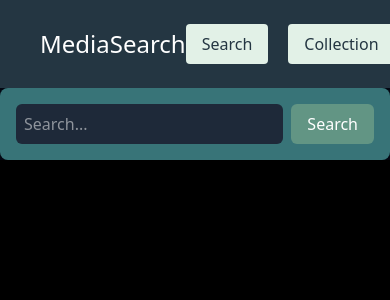
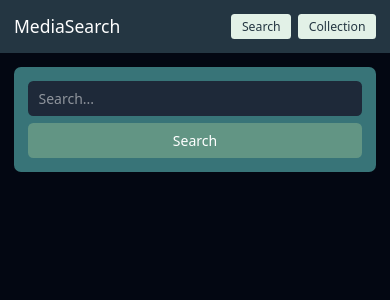
Before and after one commit to savan-navadiya63/MediaSearchWebProject, a React (Vite) app: page / in a window 390 px wide. Shown: the top 300 px of the page. Built offline with nearby package versions, Linux system fonts and the light colour scheme.

Commit message:
Responsive design update

```diff
--- a/src/App.jsx
+++ b/src/App.jsx
@@ -1,20 +1,17 @@
 import { Route, Routes } from "react-router-dom";
-import HomePage from "./components/pages/HomePage";
+import HomePage from "./components/pages/Homepage";
 import CollectionPage from "./components/pages/CollectionPage";
 import Navbar from "./components/Navbar";
 
 const App = () => {
   return (
-    <div className=" text-white w-full  bg-gray-950">
-
-    <Navbar></Navbar>
+    <div className="min-h-screen w-full text-white bg-gray-950 overflow-x-hidden">
+      <Navbar></Navbar>
       <Routes>
-
-        <Route path="/" element={<HomePage />}/>
-        <Route path="/collection" element={<CollectionPage />}/>
-
+        <Route path="/" element={<HomePage />} />
+        <Route path="/collection" element={<CollectionPage />} />
       </Routes>
-      </div>
+    </div>
   );
 };
 
--- a/src/components/Navbar.jsx
+++ b/src/components/Navbar.jsx
@@ -1,17 +1,26 @@
-
-
 import { Link } from "react-router-dom";
 const Navbar = () => {
   return (
-        <div className='flex justify-between items-center py-6 px-10 bg-(--c1) '>
-        <Link to='/' className='font-medium text-2xl'>MediaSearch</Link>
-        <div className='flex gap-5 items-center'>
-          <Link className='text-base font-medium active:scale-95 bg-(--c4) text-(--c1) rounded px-4 py-2' to='/'>Search</Link>
-          <Link className='text-base font-medium active:scale-95 bg-(--c4) text-(--c1) rounded px-4 py-2' to='/collection'>Collection</Link>
-        </div>
+    <div className="flex justify-between items-center py-4 px-4 sm:px-6 md:px-10 bg-(--c1) flex-wrap gap-4">
+      <Link to="/" className="font-medium text-xl sm:text-2xl">
+        MediaSearch
+      </Link>
+      <div className="flex gap-2 sm:gap-5 items-center flex-wrap justify-center">
+        <Link
+          className="text-sm sm:text-base font-medium active:scale-95 bg-(--c4) text-(--c1) rounded px-3 sm:px-4 py-1 sm:py-2"
+          to="/"
+        >
+          Search
+        </Link>
+        <Link
+          className="text-sm sm:text-base font-medium active:scale-95 bg-(--c4) text-(--c1) rounded px-3 sm:px-4 py-1 sm:py-2"
+          to="/collection"
+        >
+          Collection
+        </Link>
       </div>
+    </div>
+  );
+};
 
-  )
-}
-
-export default Navbar
+export default Navbar;
--- a/src/components/ResutlGrid.jsx
+++ b/src/components/ResutlGrid.jsx
@@ -11,14 +11,13 @@ const ResutlGrid = () => {
     (store) => store.search,
   );
 
-
- useEffect(function () {
+  useEffect(
+    function () {
       if (!query) return;
       const getData = async () => {
         try {
           dispatch(setLoading());
           let data = [];
-
 
           if (activeTab === "Photos") {
             const response = await fetchPhotos(query);
@@ -30,11 +29,9 @@ const ResutlGrid = () => {
               title: item.alt_description || item.description || "Photo",
               thumbnail: item.urls?.small || item.urls?.thumb,
               src: item.urls?.regular || item.urls?.full || item.urls?.small,
-                        url: item.links.html ,
-
+              url: item.links.html,
             }));
             console.log(response.results);
-
           }
 
           if (activeTab === "Videos") {
@@ -60,13 +57,14 @@ const ResutlGrid = () => {
               title: item.title || item.content_description || "GIF",
               type: "gif",
               thumbnail:
-                            item.media_formats?.tinygif?.url || item.media_formats?.mediumgif?.url,
+                item.media_formats?.tinygif?.url ||
+                item.media_formats?.mediumgif?.url,
               src:
                 item.media_formats?.gif?.url ||
                 item.media_formats?.mediumgif?.url ||
                 item.media_formats?.tinygif?.url ||
                 item.url,
-                        url:item.url
+              url: item.url,
             }));
           }
 
@@ -77,19 +75,24 @@ const ResutlGrid = () => {
       };
 
       getData();
-    }, [query, activeTab, dispatch]);
+    },
+    [query, activeTab, dispatch],
+  );
 
   if (error) return <h1> Error .......</h1>;
   if (loading) return <h1> Loading......</h1>;
 
   return (
-    <div className='flex justify-between w-full flex-wrap gap-6 overflow-auto px-10'>
+    <div className="w-full px-4 sm:px-6 md:px-8 lg:px-10 py-6">
+      <div className="grid grid-cols-1 sm:grid-cols-2 lg:grid-cols-3 xl:grid-cols-4 gap-4 sm:gap-6 w-full">
         {results.map((item, idx) => {
-                return <div key={idx}>
+          return (
+            <div key={idx} className="flex justify-center">
               <ResultCard item={item} />
             </div>
-
+          );
         })}
+      </div>
     </div>
   );
 };
--- a/src/components/SearchBar.jsx
+++ b/src/components/SearchBar.jsx
@@ -1,44 +1,43 @@
-import React from 'react'
-import { useState } from 'react';
-import { useDispatch } from 'react-redux';
-import { setQuery } from '../redux/features/serchSlice';
+import React from "react";
+import { useState } from "react";
+import { useDispatch } from "react-redux";
+import { setQuery } from "../redux/features/serchSlice";
 
 const SearchBar = () => {
-
   const [text, settext] = useState("");
 
   const dispatch = useDispatch();
 
   const submitHandler = (e) => {
+    e.preventDefault(); //form submit hote hi page reload ho jata hai, isliye preventDefault use karte hai taki page reload na ho.
 
-     e.preventDefault();    //form submit hote hi page reload ho jata hai, isliye preventDefault use karte hai taki page reload na ho.
-
-     dispatch(setQuery(text ))
+    dispatch(setQuery(text));
 
     settext("");
   };
 
   return (
-    <div>
-        <form onSubmit={(e) => {
+    <div className="p-4 sm:p-6 md:p-8">
+      <form
+        onSubmit={(e) => {
           submitHandler(e);
-        }} className="flex items-center justify-center  bg-(--c2) p-4 rounded-lg">
+        }}
+        className="flex flex-col sm:flex-row items-center justify-center gap-2 sm:gap-0 bg-(--c2) p-4 rounded-lg"
+      >
         <input
           required
           type="text"
           placeholder="Search..."
-            className="bg-gray-800 text-white px-2 py-2 rounded-md  w-full"
-
+          className="bg-gray-800 text-white px-3 py-2 rounded-md w-full sm:flex-1"
           value={text}
-            onChange={
-              (e) =>
-           settext(e.target.value)
-            }
+          onChange={(e) => settext(e.target.value)}
         />
-          <button className="bg-(--c3) active:scale-95 text-white px-4 py-2 rounded-md ml-2 cursor-pointer" >Search</button>
+        <button className="bg-(--c3) active:scale-95 text-white px-4 py-2 rounded-md sm:ml-2 w-full sm:w-auto cursor-pointer">
+          Search
+        </button>
       </form>
     </div>
-  )
-}
+  );
+};
 
-export default SearchBar
+export default SearchBar;
--- a/src/components/Tabs.jsx
+++ b/src/components/Tabs.jsx
@@ -1,34 +1,31 @@
-import React from 'react'
-import { useDispatch, useSelector } from 'react-redux';
-import { setActiveTab } from '../redux/features/serchSlice';
+import React from "react";
+import { useDispatch, useSelector } from "react-redux";
+import { setActiveTab } from "../redux/features/serchSlice";
 
 const Tabs = () => {
-
   const tabs = ["Photos", "Videos", "GIFs"];
 
+  const dispatch = useDispatch();
 
-const dispatch = useDispatch();
-
-const activeTab = useSelector((state) => state.search.activeTab);
-
+  const activeTab = useSelector((state) => state.search.activeTab);
 
   return (
-    <div className="flex items-center justify-center mt-4">
+    <div className="flex flex-wrap items-center justify-center mt-4 px-4 gap-2 sm:gap-3">
+      {tabs.map(function (elem, idx) {
+        return (
+          <button
+            className={`${activeTab == elem ? "bg-blue-600" : "bg-gray-600"}  text-white text-sm sm:text-base px-3 sm:px-4 py-2 rounded-md cursor-pointer active:scale-95 transition`}
+            key={idx}
+            onClick={() => {
+              dispatch(setActiveTab(elem));
+            }}
+          >
+            {elem}
+          </button>
+        );
+      })}
+    </div>
+  );
+};
 
-      {tabs.map(function(elem,idx){
-
-        return <button
-
-         className={`${(activeTab == elem? 'bg-blue-600':'bg-gray-600')}  text-white px-4 py-2 rounded-md m-2 cursor-pointer active:scale-95 transition`}
-         key={idx}
-         onClick={()=>{
-          dispatch(setActiveTab(elem));
-        }}>{elem}</button>
-      })}
-
-
-    </div>
-  )
-}
-
-export default Tabs
+export default Tabs;
--- a/src/components/pages/CollectionPage.jsx
+++ b/src/components/pages/CollectionPage.jsx
@@ -1,11 +1,13 @@
-import React from 'react'
+import React from "react";
 
 const CollectionPage = () => {
   return (
-    <div>
-      CollectionPage
+    <div className="w-full min-h-screen px-4 sm:px-6 md:px-10 py-8">
+      <h1 className="text-2xl sm:text-3xl md:text-4xl font-bold mb-6">
+        CollectionPage
+      </h1>
     </div>
-  )
-}
+  );
+};
 
-export default CollectionPage
+export default CollectionPage;
--- a/src/components/pages/HomePage.jsx
+++ b/src/components/pages/HomePage.jsx
@@ -3,18 +3,21 @@ import SearchBar from "../SearchBar";
 import Tabs from "../Tabs";
 import { useSelector } from "react-redux";
 const Home = () => {
-
-    const { query} = useSelector((store) => store.search,);
-    console.log(query);
+  const { query } = useSelector((store) => store.search);
+  console.log(query);
 
   return (
-    <div>
-
-
+    <div className="w-full min-h-screen">
       <SearchBar />
 
-      {query != "" ?<div> <Tabs /> <ResutlGrid /> </div> : ''}
-
+      {query != "" ? (
+        <div className="w-full">
+          {" "}
+          <Tabs /> <ResutlGrid />{" "}
+        </div>
+      ) : (
+        ""
+      )}
     </div>
   );
 };
--- a/src/index.css
+++ b/src/index.css
@@ -1,7 +1,27 @@
 @import "tailwindcss";
+
+* {
+  box-sizing: border-box;
+}
+
+html {
+  font-size: 16px;
+  -webkit-font-smoothing: antialiased;
+  -moz-osx-font-smoothing: grayscale;
+}
+
+@media (max-width: 640px) {
+  html {
+    font-size: 14px;
+  }
+}
 
 body {
   background-color: black;
+  margin: 0;
+  padding: 0;
+  width: 100%;
+  overflow-x: hidden;
 }
 
 #bottom {
@@ -14,3 +34,10 @@ body {
   --c3: rgb(98, 149, 132);
   --c4: rgb(226, 241, 231);
 }
+
+/* Responsive breakpoints */
+@media (max-width: 768px) {
+  body {
+    font-size: 14px;
+  }
+}
```
Also changed, not shown: src/components/ResultCard.jsx (+49 -23 lines). Lines whose indentation alone changed are shown as unchanged.
